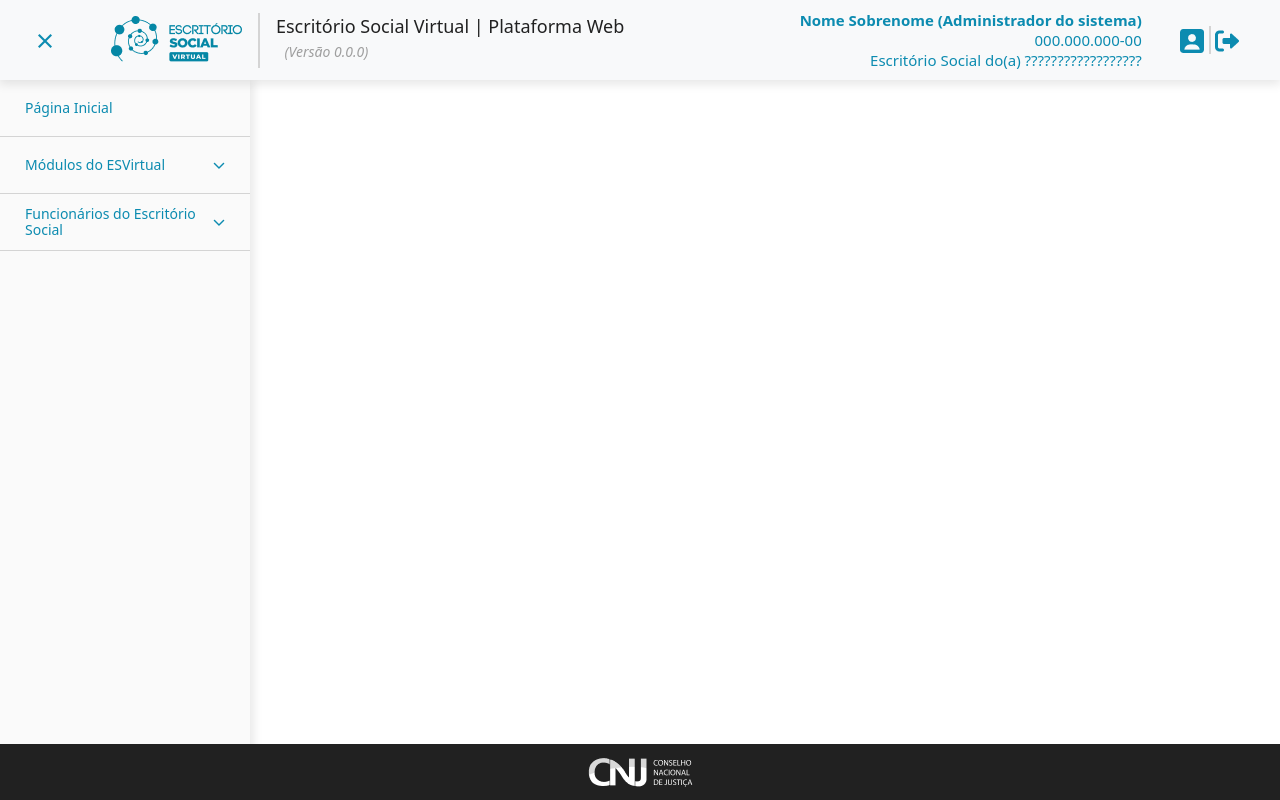
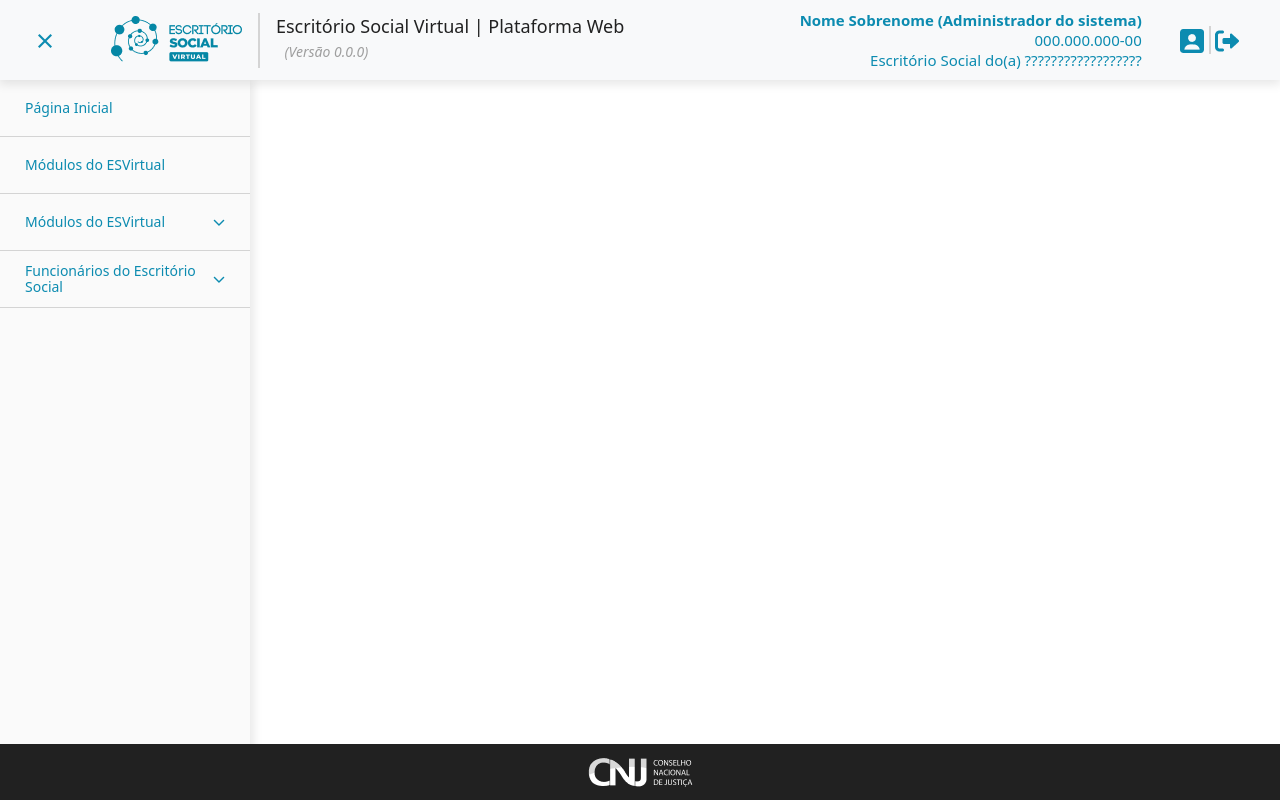
Before and after one commit to Thiago-Cerq/Front_Abrigamento, a React (Vite) app in the folder ESV-Front/: page / in a window 1280 px wide. Both pictures are taken after a click on the picture 44 px from the left and 41 px from the top of the page. Built offline with nearby package versions, Linux system fonts and the light colour scheme.

Commit message:
menubar hover

```diff
--- a/ESV-Front/src/Components/MenuBar/MenuBar.css
+++ b/ESV-Front/src/Components/MenuBar/MenuBar.css
@@ -17,16 +17,20 @@
     align-items: center;
     cursor: pointer;
     background: #FAFAFA;
+    color: #0C8BB0;
+}
+
+.menu-items:hover {
+    background: #0C8BB0;
+    color: white;
 }
 
 .menu-item-name {
     margin: 0%;
     margin-left: 25px;
     font-style: normal;
-    font-weight: 450;
     font-size: 14px;
     line-height: 16px;
-    color: #0C8BB0;
 }
 
 .arrow-menu {
@@ -41,3 +45,7 @@
     width: 250px;
     background-color: rgba(212, 212, 212, 1);
 }
+
+.link-menu {
+    text-decoration: none;
+}
--- a/ESV-Front/src/Components/MenuBar/MenuBar.tsx
+++ b/ESV-Front/src/Components/MenuBar/MenuBar.tsx
@@ -1,4 +1,5 @@
 import { useState } from 'react'
+import { Link } from 'react-router-dom'
 import './MenuBar.css'
 
 // Assets
@@ -12,6 +13,7 @@ function MenuBar() {
     <div className='menu-trigger'>
     <div className='menu-background'>
         <SimpleMenuItem title='Página Inicial' path='/'/>
+        <SimpleMenuItem title='Módulos do ESVirtual' path='modules'/>
         <DropdownMenuItem title='Módulos do ESVirtual'/>
         <DropdownMenuItem title='Funcionários do Escritório Social'/>
      </div>
@@ -24,11 +26,11 @@ function SimpleMenuItem(props: {title: string, path: string}){
 
   return (
     <>
-    <div>
+    <Link to={props.path} className='link-menu'>
       <div className='menu-items'>
         <h4 className='menu-item-name'> {props.title} </h4>
       </div>
-      </div>
+      </Link>
 
       <div className='separate-line'></div>
 
```
